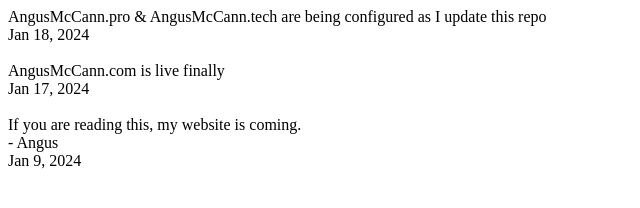
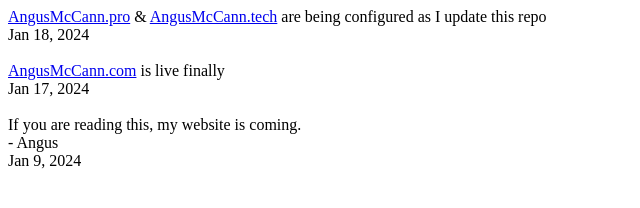
Before and after one commit to angusmc90/AngusMcCannDotCom, a plain HTML site: page index.html in a window 1280 px wide. Shown: the whole page, without its empty margins (0-640 px from the left). Drawn offline with Linux system fonts and the light colour scheme.

Commit message:
make the urls links

```diff
--- a/index.html
+++ b/index.html
@@ -6,10 +6,10 @@
     <title>Angus</title>
 </head>
 <body>
-    AngusMcCann.pro & AngusMcCann.tech are being configured as I update this repo<br/>
+    <a href="AngusMcCann.pro">AngusMcCann.pro</a> & <a href="AngusMcCann.tech">AngusMcCann.tech</a> are being configured as I update this repo<br/>
     Jan 18, 2024<br/>
     <br/>
-    AngusMcCann.com is live finally<br/>
+    <a href="AngusMcCann.com">AngusMcCann.com</a> is live finally<br/>
     Jan 17, 2024<br/>
     <br/>
     If you are reading this, my website is coming.</br>
```
